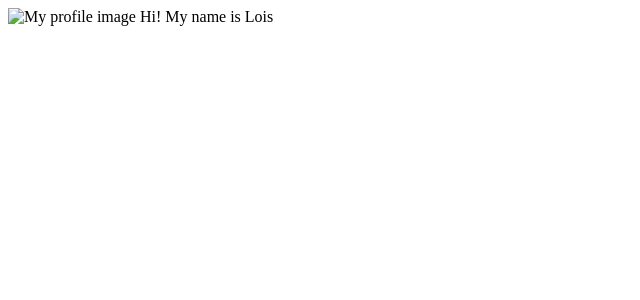
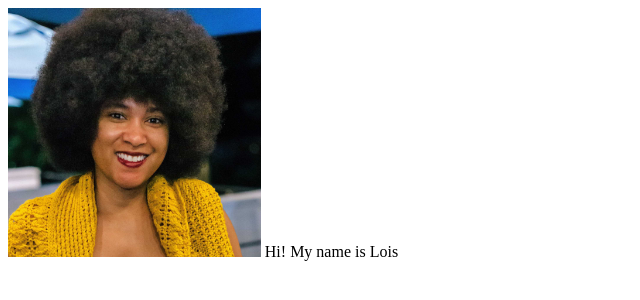
Before and after one commit to loiscodes/my-project, a plain HTML site: page index.html in a window 1280 px wide. Shown: the whole page, without its empty margins (0-640 px from the left). Drawn offline with Linux system fonts and the light colour scheme.

Commit message:
include image

```diff
--- a/index.html
+++ b/index.html
@@ -5,7 +5,7 @@
     <title>Its me! Lois!</title>
   </head>
   <body>
-    <img src="./assets/IMG_0625_2.jpg" alt="My profile image" />
+    <img src="./assets/IMG_0625_2.jpg" width="20%" alt="My profile image" />
     Hi! My name is Lois
   </body>
 </html>
```
Also changed, not shown: assets/IMG_0625_2.jpg (added).
